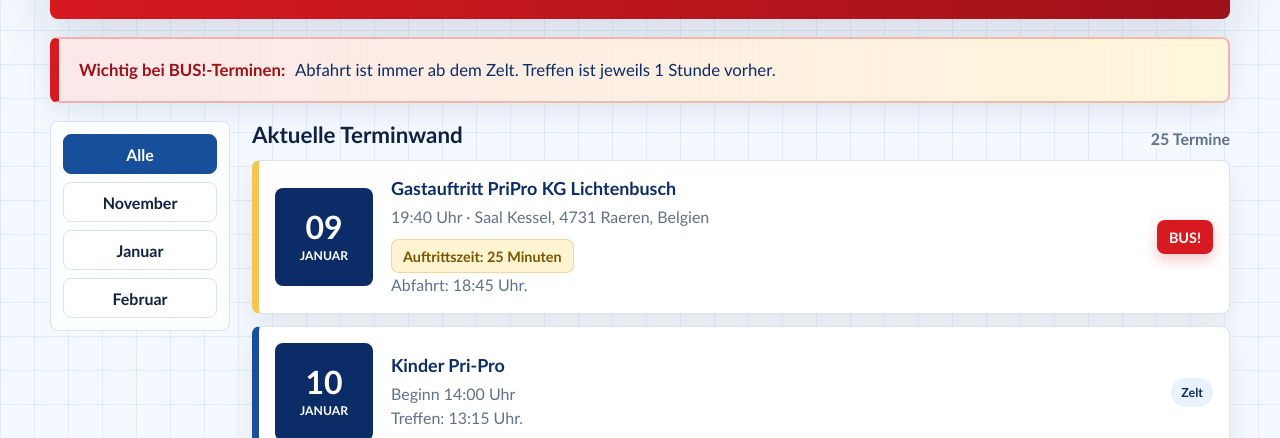
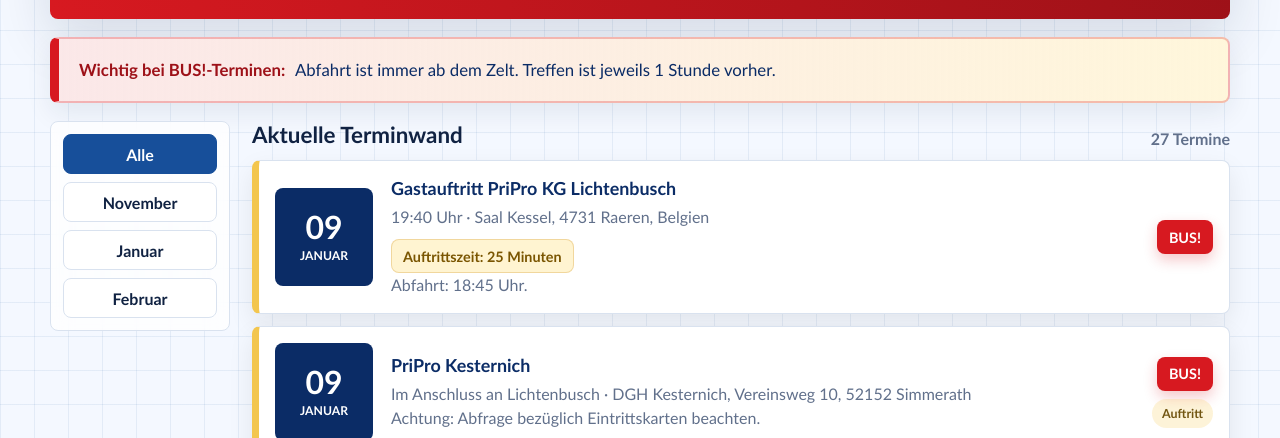
Before and after one commit to YvRo81/termin-kompass, a plain HTML site: page index.html in a window 1280 px wide. Shown: the part 514-952 px from the top of the page. Drawn offline with Linux system fonts and the light colour scheme.

Commit message:
Add files via upload

```diff
--- a/app.js
+++ b/app.js
@@ -46,6 +46,14 @@ const events = [
     place: "Saal Kessel, 4731 Raeren, Belgien",
     kind: "Auftritt",
     note: "BUS. Abfahrt: 18:45 Uhr. Auftrittszeit: 25 Minuten.",
+  },
+  {
+    title: "PriPro Kesternich",
+    date: "2027-01-09",
+    time: "Im Anschluss an Lichtenbusch",
+    place: "DGH Kesternich, Vereinsweg 10, 52152 Simmerath",
+    kind: "Auftritt",
+    note: "BUS. Achtung: Abfrage bezüglich Eintrittskarten beachten.",
   },
   {
     title: "Kinder Pri-Pro",
@@ -118,6 +126,14 @@ const events = [
     place: "Saal Hütten, Quirinusstr. 15, 52159 Roetgen-Rott",
     kind: "Auftritt",
     note: "BUS. Abfahrt: 12:45 Uhr. Auftrittszeit: 25 Minuten.",
+  },
+  {
+    title: "Sparkassenempfang",
+    date: "2027-01-29",
+    time: "Uhrzeit folgt",
+    place: "Festzelt Roetgen",
+    kind: "Intern",
+    note: "Privatanreise. Details folgen.",
   },
   {
     title: "Bessemsbengersause",
@@ -194,10 +210,10 @@ const events = [
   {
     title: "Karnevalszug Rollesbroich",
     date: "2027-02-06",
-    time: "Uhrzeit folgt",
+    time: "Beginn 14:11 Uhr",
     place: "Treffen Bushaltestelle Grundschule",
     kind: "Zug",
-    note: "BUS.",
+    note: "BUS. Abfahrt: 12:45 Uhr.",
   },
   {
     title: "Frühschoppen Kester Lehmschwalben",
--- a/index.html
+++ b/index.html
@@ -72,6 +72,6 @@
       </section>
     </main>
 
-    <script src="app.js?v=20261119-3"></script>
+    <script src="app.js?v=20261124-1"></script>
   </body>
 </html>
```
